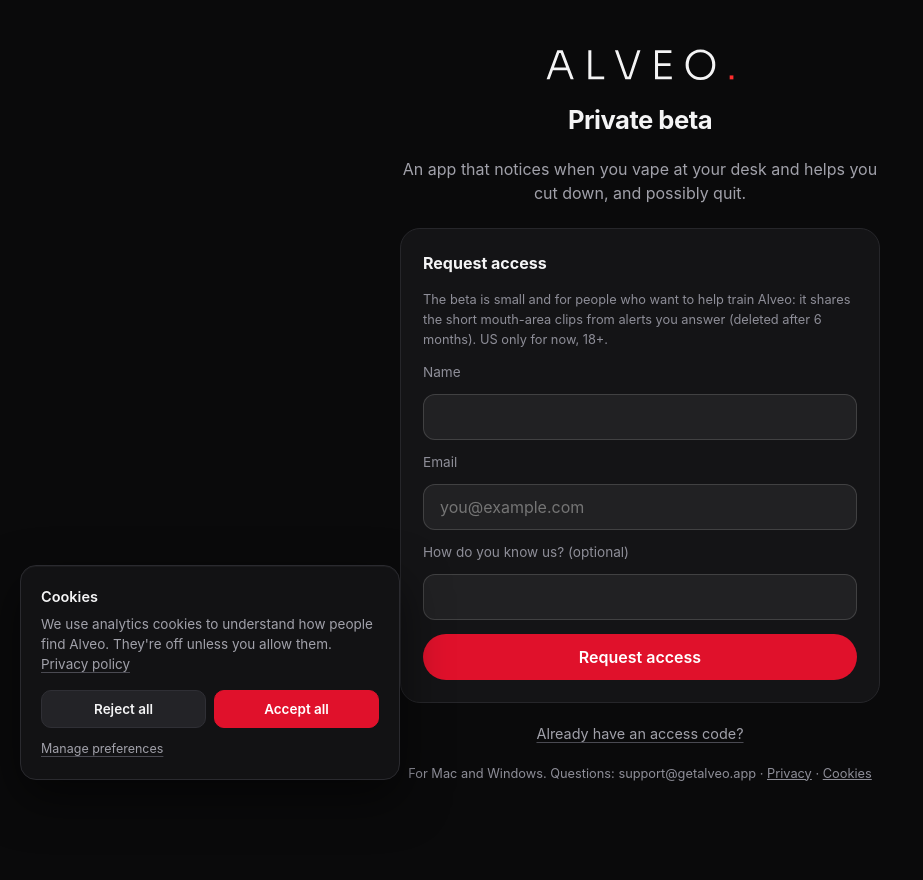
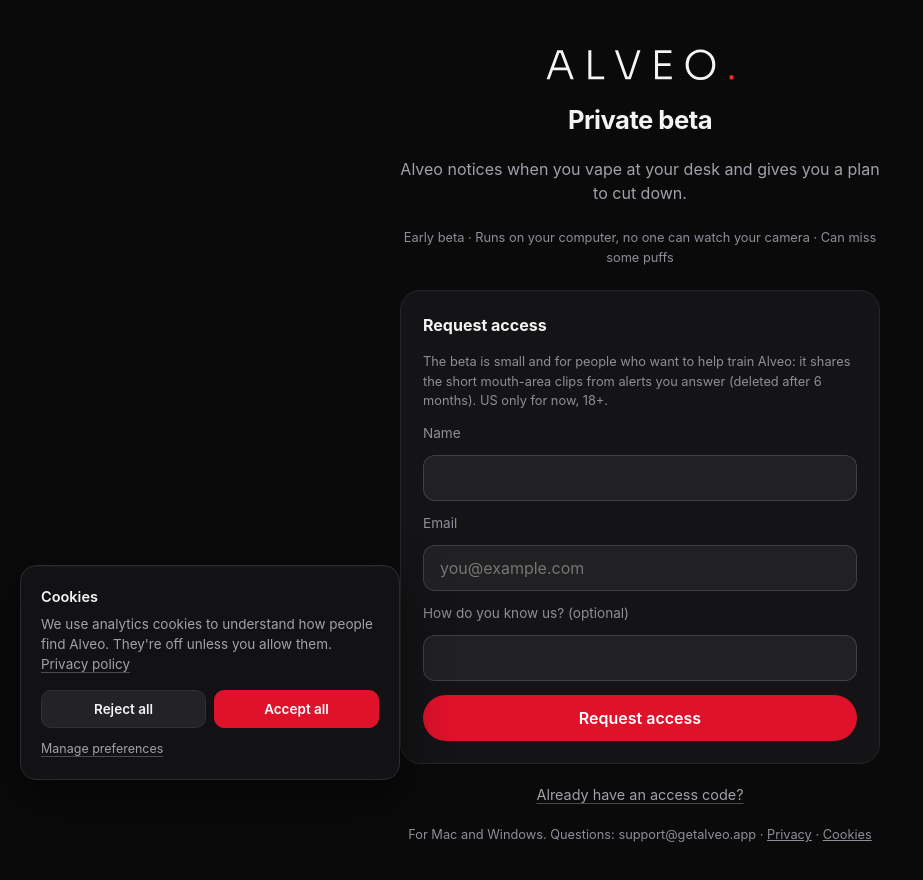
Before and after one commit to divijm12/alveo-beta, a plain HTML site: page index.html in a window 1280 px wide. Shown: the whole page, without its empty margins (0-923 px from the left). Before the commit the page ends 831 px from the top, so only its background shows below. Drawn offline with Linux system fonts and the light colour scheme.

Commit message:
Beta page: new main line + early-beta caveat (owner, 2026-11-17)
Co-Authored-By: Claude Opus 5.5 <noreply@anthropic.com>

```diff
--- a/index.html
+++ b/index.html
@@ -13,7 +13,8 @@
 <path d="M33 0 302 -730H438L716 0H638L379 -682L420 -661H315L358 -682L109 0ZM177 -232 202 -301H541L567 -232Z" fill="currentColor"/><path d="M1083.0 0V-730H1159.0V0ZM1139.0 0V-69H1482.0V0Z" fill="currentColor"/><path d="M2013.0 0 1752.0 -730H1830.0L2072.0 -47L2031.0 -69H2137.0L2093.0 -47L2318.0 -730H2395.0L2150.0 0Z" fill="currentColor"/><path d="M2761.0 0V-730H2837.0V0ZM2819.0 0V-69H3184.0V0ZM2819.0 -337V-405H3150.0V-337ZM2819.0 -661V-730H3173.0V-661Z" fill="currentColor"/><path d="M3904.0 17Q3809.0 17 3739.0 -17.0Q3669.0 -51 3623.0 -107.0Q3577.0 -163 3554.0 -229.0Q3531.0 -295 3531.0 -358V-376Q3531.0 -443 3554.5 -509.5Q3578.0 -576 3625.0 -630.0Q3672.0 -684 3742.0 -716.5Q3812.0 -749 3904.0 -749Q3997.0 -749 4066.5 -716.5Q4136.0 -684 4183.0 -630.0Q4230.0 -576 4253.5 -509.5Q4277.0 -443 4277.0 -376V-357Q4277.0 -294 4254.5 -228.5Q4232.0 -163 4185.5 -107.0Q4139.0 -51 4069.0 -17.0Q3999.0 17 3904.0 17ZM3904.0 -53Q3974.0 -53 4029.0 -78.5Q4084.0 -104 4122.0 -148.5Q4160.0 -193 4180.0 -249.0Q4200.0 -305 4200.0 -366Q4200.0 -430 4180.0 -486.0Q4160.0 -542 4121.5 -585.5Q4083.0 -629 4028.0 -654.0Q3973.0 -679 3904.0 -679Q3836.0 -679 3781.0 -654.0Q3726.0 -629 3687.5 -585.5Q3649.0 -542 3628.5 -486.0Q3608.0 -430 3608.0 -366Q3608.0 -305 3628.0 -249.0Q3648.0 -193 3686.0 -148.5Q3724.0 -104 3779.5 -78.5Q3835.0 -53 3904.0 -53Z" fill="currentColor"/><path d="M4639.0 0V-99H4733.0V0Z" fill="#ff2d2d"/>
 </svg>
   <h1 id="title">Private beta</h1>
-  <p class="center" id="lede">An app that notices when you vape at your desk and helps you cut down, and possibly quit.</p>
+  <p class="center" id="lede">Alveo notices when you vape at your desk and gives you a plan to cut down.</p>
+  <p class="fine center">Early beta · Runs on your computer, no one can watch your camera · Can miss some puffs</p>
 
   <section class="card" id="stepRequest">
     <p style="color:var(--ink)"><strong>Request access</strong></p>
```
